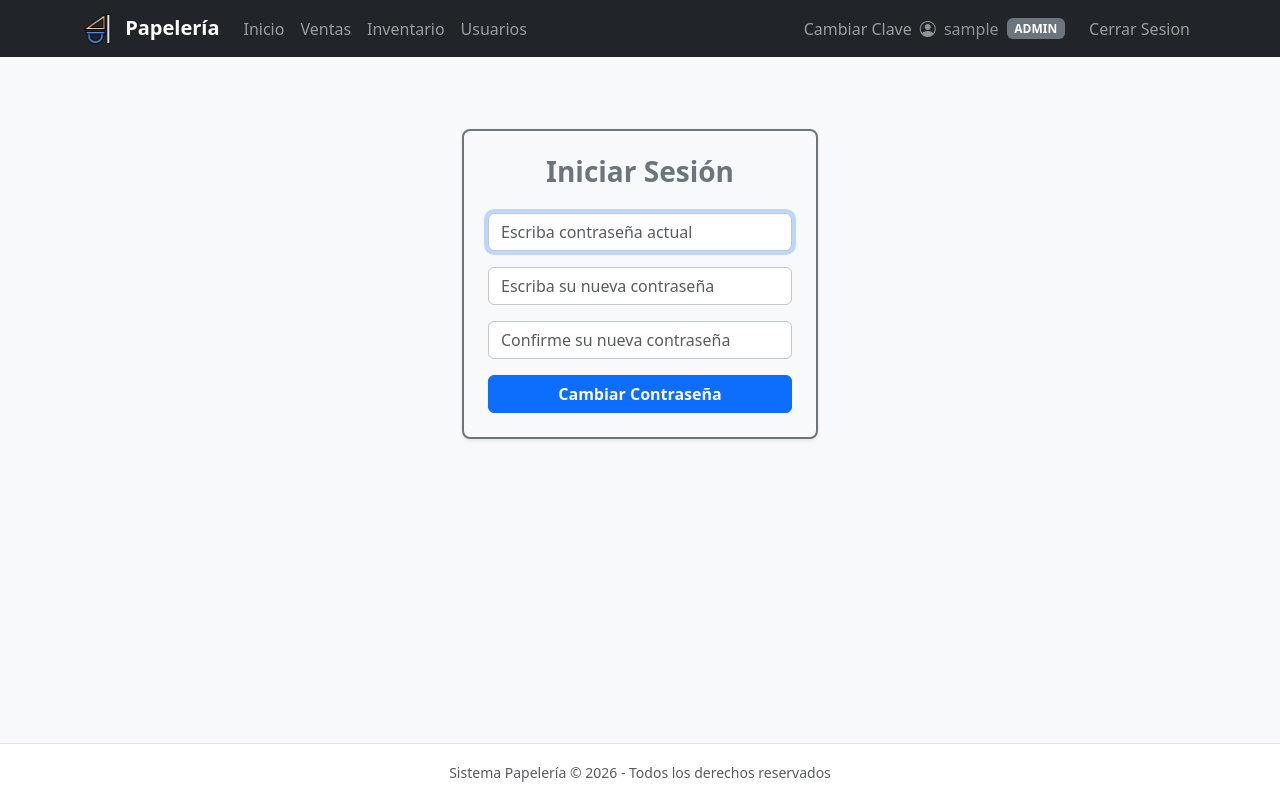
After one commit to Sapbri/papeleria-project, a Flask app: page /cambiar_clave in a window 1280 px wide. The commit adds this page. Run offline with Flask 3, Linux system fonts and the light colour scheme; the visitor is signed in with stand-in values (Sample User, id 1).

Commit message:
feat: cambio de clave completado, actualizacion de index y requirements.txt

```diff
--- a/app.py
+++ b/app.py
@@ -20,20 +20,82 @@ Session(app)
 # Le decimos a Flask que use las reglas de cierre de db.py:
 db.init_app(app)
 
+@app.after_request
+def after_request(response):
+    """Asegura que las respuestas no son guardadas en el navegador"""
+    response.headers["Cache-Control"] = "no-cache, no-store, must-revalidate"
+    response.headers["Expires"] = 0
+    response.headers["Pragma"] = "no-cache"
+    return response
+
 @app.route("/", methods=["GET"])
 @login_required
 def index():
-    # Probamos la conexión haciendo un conteo de productos
-    conexion = db.get_db()
-    resultado = conexion.execute('SELECT COUNT(*) AS total FROM products').fetchone()
-    total = resultado['total']
+    return render_template("index.html")
 
-    return f"<h1>¡Conexión Exitosa!</h1><p>Productos en el sistema: {total}</p>"
+
+@app.route("/cambiar_clave", methods=["GET", "POST"])
+@login_required
+def change_password():
+    '''Cambiar la contraseña del usuario'''
+
+    # Revisar si la peticion es POST o GET
+    if request.method == "POST":
+
+        # Extraer la informacion del form
+        current_password = request.form.get("current_password").strip()
+        new_password = request.form.get("new_password").strip()
+        confirmation_password = request.form.get("confirmation_password").strip()
+
+        # Comprobar que no hay espacios adicionales o que los campos estan en blanco
+        if not current_password:
+            return apology("Debe digitar su contraseña actual", 400)
+
+        if not new_password:
+            return apology("Debe digitar su nueva contraseña", 400)
+
+        if not confirmation_password:
+            return apology("Debe digitar su nueva contraseña para confirmarla", 400)
+
+        # Comprobar que la contraseña escrita es la misma que la contraseña confirmada.
+        if new_password != confirmation_password:
+            return apology("Su nueva contraseña NO es igual. Comprueba que la contraseña digitada en el campo de confimracion sea la misma que la del campo de nueva contraseña.", 403)
+
+        # Comprobar que la contraseña escrita es diferente a la contraseña anterior.
+        if current_password == new_password:
+            return apology("Su nueva contraseña no puede ser la misma que su contraseña anterior. Digite una contraseña diferente a la anterior", 400)
+
+        # Query database para el hash del usuario que cambia la contraseña
+        conexion = db.get_db()
+        user_hash_password = conexion.execute(
+            "SELECT password_hash FROM users WHERE id = ?", (session["user_id"],)
+        ).fetchone()
+
+        # Comprobar la contraseña actual sea la misma que digito
+        if not check_password_hash(user_hash_password["password_hash"], current_password):
+            return apology("Contraseña actual inválida. Su contraseña actual es diferente a la digitada en el campo de contraseña actual. Verifique.", 400)
+
+        # Hash la nueva clave del usuario
+        hash_new_user_password = generate_password_hash(new_password)
+
+        # Update la nueva clave del usuario
+        conexion.execute(
+            "UPDATE users SET password_hash = ? WHERE id = ?", (hash_new_user_password, session["user_id"])
+        )
+
+        # Guardar cambios en la BD
+        conexion.commit()
+
+        # Redirigir el usuario a la pagina home o index
+        return redirect("/")
+
+    else:
+        return render_template("change_password.html")
 
 
 @app.route("/login", methods=["GET", "POST"])
 def login():
-    """Log user in"""
+    """Inicia Sesion del usuario"""
 
     # Borra cualquier user_id
     session.clear()
@@ -60,8 +122,10 @@ def login():
         ):
             return apology("El username y/o contraseña es inválido", 400)
 
-        # Recordar que usuario es el que esta en la sesión
+        # Recordar que usuario es el que esta en la sesión y su rol.
         session["user_id"] = resultado_username_login[0]["id"]
+        session["username"] = resultado_username_login[0]["username"]
+        session["user_role"] = resultado_username_login[0]["role"]
 
         # Redirigir el usuario a la pagina home o index
         return redirect("/")
--- /dev/null
+++ b/templates/change_password.html
@@ -0,0 +1,31 @@
+{% extends "layout.html" %}
+
+{% block title %}
+    Cambiar Contraseña
+{% endblock %}
+
+{% block main %}
+    <div class="row justify-content-center mt-5">
+        <div class="col-11 col-md-6 col-lg-4">
+            <div class="card bg-light border-secondary border-2 shadow-sm rounded-3">
+                <div class="card-body p-4 text-center">
+
+                    <h3 class="card-title mb-4 fw-bold text-secondary">Iniciar Sesión</h3>
+
+                    <form action="/cambiar_clave" method="post">
+                        <div class="mb-3">
+                            <input autocomplete="off" autofocus class="form-control border-secondary-subtle" name="current_password" placeholder="Escriba contraseña actual" type="password" required>
+                        </div>
+                        <div class="mb-3">
+                            <input class="form-control border-secondary-subtle" name="new_password" placeholder="Escriba su nueva contraseña" type="password" required>
+                        </div>
+                        <div class="mb-3">
+                            <input class="form-control border-secondary-subtle" name="confirmation_password" placeholder="Confirme su nueva contraseña" type="password" required>
+                        </div>
+                        <button class="btn btn-primary w-100 fw-semibold" type="submit">Cambiar Contraseña</button>
+                    </form>
+                </div>
+            </div>
+        </div>
+    </div>
+{% endblock %}
--- a/templates/layout.html
+++ b/templates/layout.html
@@ -3,6 +3,7 @@
 <head>
     <meta charset="UTF-8">
     <meta name="viewport" content="width=device-width, initial-scale=1.0">
+    <link rel="stylesheet" href="https://cdn.jsdelivr.net/npm/bootstrap-icons@1.11.3/font/bootstrap-icons.min.css">
     <link href="https://cdn.jsdelivr.net/npm/bootstrap@5.3.8/dist/css/bootstrap.min.css" rel="stylesheet" integrity="sha384-sRIl4kxILFvY47J16cr9ZwB07vP4J8+LH7qKQnuqkuIAvNWLzeN8tE5YBujZqJLB" crossorigin="anonymous">
     <script src="https://cdn.jsdelivr.net/npm/bootstrap@5.3.8/dist/js/bootstrap.bundle.min.js" integrity="sha384-FKyoEForCGlyvwx9Hj09JcYn3nv7wiPVlz7YYwJrWVcXK/BmnVDxM+D2scQbITxI" crossorigin="anonymous" defer></script>
     <link rel="icon" href="{{ url_for('static', filename='stationery-logo.png') }}">
@@ -27,18 +28,23 @@
                 {% if session["user_id"] %}
                 <ul class="navbar-nav me-auto">
                         <li class="nav-item"><a class="nav-link" href="/">Inicio</a></li>
-                        <li class="nav-item"><a class="nav-link" href="/productos">Productos</a></li>
                         <li class="nav-item"><a class="nav-link" href="/ventas">Ventas</a></li>
-                        {% if session["role"] == "admin" %}
+                        <li class="nav-item"><a class="nav-link" href="/productos">Inventario</a></li>
+                        {% if session["user_role"] == "admin" %}
                             <li class="nav-item"><a class="nav-link" href="/usuarios">Usuarios</a></li>
                         {% endif %}
                 </ul>
 
                 <ul class="navbar-nav ms-auto">
-                    <li class="nav-item"><a class="nav-link" href="/cambiar_clave">Change Password</a></li>
+                    <li class="nav-item"><a class="nav-link" href="/cambiar_clave">Cambiar Clave</a></li>
                     <li class="nav-item">
-                        <span class="nav-link text-light me-3">
-                            👤 {{ session["username"] }} ({{ session["role"] }})
+                        <span class="navbar-text me-3 d-inline-flex align-items-center gap-2">
+                            <span class="text-white-50">
+                                 <i class="bi bi-person-circle me-1"></i> {{ session["username"] }}
+                            </span>
+                            <span class="badge bg-secondary text-uppercase" style="font-size: 0.75rem;">
+                                {{ session["user_role"] }}
+                            </span>
                         </span>
                     </li>
                     <li class="nav-item"><a class="nav-link" href="/logout">Cerrar Sesion</a></li>
@@ -46,7 +52,7 @@
                 <!-- Links de navegación cuando el usuario no esta registrado -->
                 {% else %}
                 <ul class="navbar-nav ms-auto">
-                    <li class="nav-item"><a class="nav-link" href="/registro">Registrarse</a></li>
+
                     <li class="nav-item"><a class="nav-link" href="/login">Iniciar Sesion</a></li>
                 </ul>
                 {% endif %}
```
Also changed, not shown: templates/index.html (+16 -0 lines).
